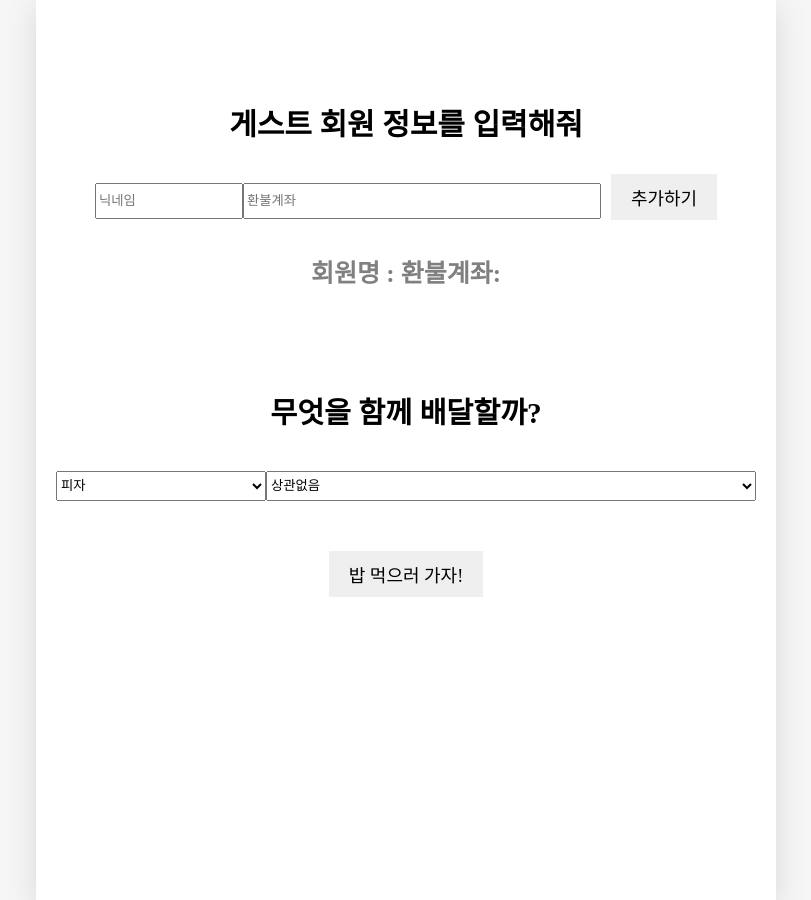
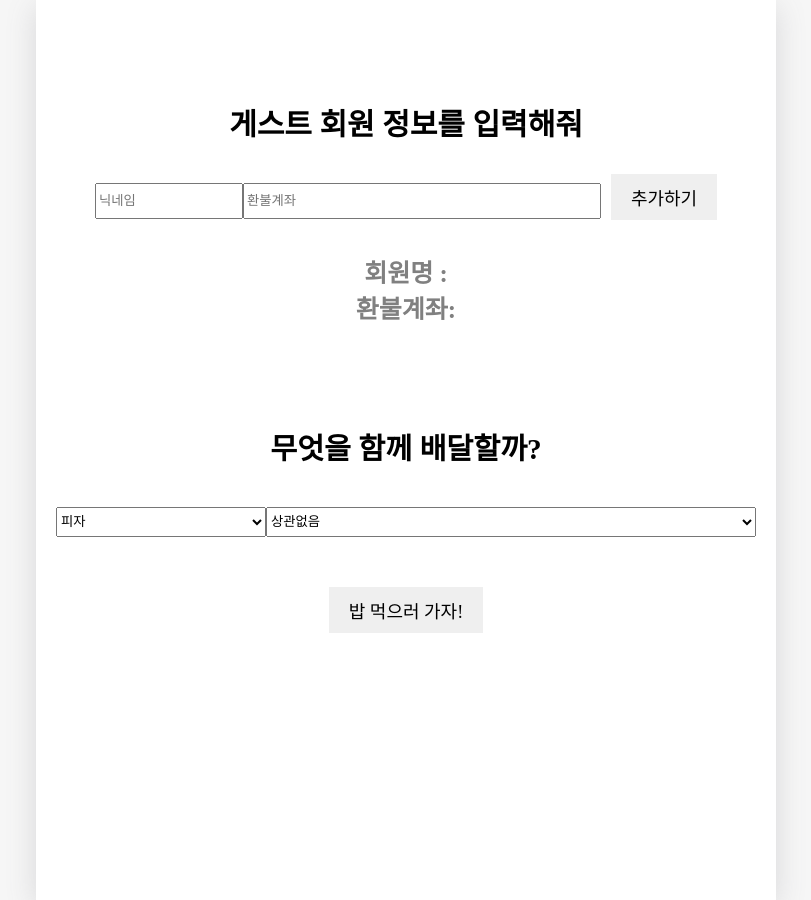
Before and after one commit to 2nd-HUFSummer-Hackathon/SPotato, a React (Create React App) app in the folder domdelivery/: page / in a window 1280 px wide. Shown: the whole page, without its empty margins (234-1045 px from the left). Built offline with nearby package versions, Linux system fonts and the light colour scheme.

Commit message:
edit log

```diff
--- a/domdelivery/src/pages/Home.js
+++ b/domdelivery/src/pages/Home.js
@@ -66,7 +66,9 @@ function Home({ onMenuIdChange }) {
   return (
     <div className="Home">
       <UserInfo />
-      <h4 className="log">회원명 : {nameValue}  환불계좌:{accountValue} </h4>
+      <div>
+        <h4 className="log">회원명 : {nameValue} <br/>  환불계좌:{accountValue} </h4>
+      </div>
 
       <h3>무엇을 함께 배달할까?</h3>
 
```
